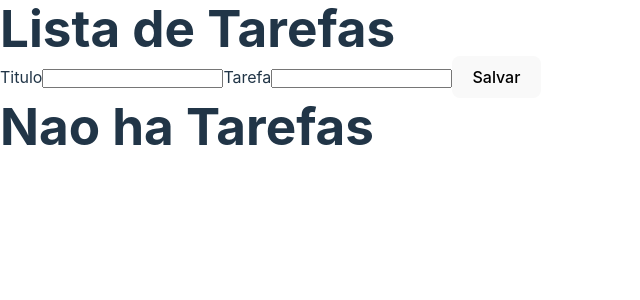
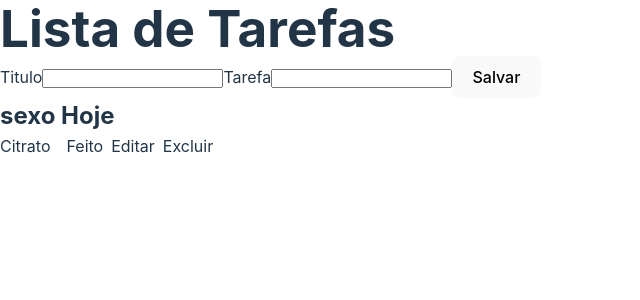
Before and after one commit to PauloSergiodosAnjos/Tarefas-do-dia, a React (Vite) app: page / in a window 1280 px wide. Shown: the top 300 px of the page, without its empty margins (0-640 px from the left). Built offline with nearby package versions, Linux system fonts and the light colour scheme; data requests are answered from the project's data file.

Commit message:
fazendo funcao de editar e feito

```diff
--- a/db.json
+++ b/db.json
@@ -1,3 +1,9 @@
 {
-  "tasks": []
+  "tasks": [
+    {
+      "title": "sexo Hoje",
+      "task": "Citrato",
+      "id": "4900"
+    }
+  ]
 }
--- a/src/components/tasksSection/TasksSection.jsx
+++ b/src/components/tasksSection/TasksSection.jsx
@@ -1,27 +1,36 @@
 import axios from "axios"
-import { useContext, useEffect } from "react"
+import { useContext, useEffect, useState } from "react"
 import "./_tasksSections.scss"
 import DataContext from "../contexts/DataContext"
 
 export default function TasksSection() {
     const {data, setData} = useContext(DataContext)
+    const [toggleCheck, setToggleCheck] = useState(false)
 
     useEffect(()=>{
         fetchData()
-        console.log(data);
     }, [])
 
     async function fetchData() {
         try {
-            const response = await axios.get("http://localhost:3001/tasks")
-            setData(response.data)
+            const responseToGet = await axios.get(`http://localhost:3001/tasks`)
+            setData(responseToGet.data)
         } catch (error) {
             alert("Erro ao fazer requisicao GET", error)
         }
     }
 
-    const editTask = ()=> {
-
+    const editTask = async (id, value)=> {
+        const taskToUpdate = data.find(element => element.id === id)
+        try {
+            await axios.put(`http://localhost:3001/tasks/${id}`, {
+                title: taskToUpdate.title,
+                task: value
+            })
+            await fetchData()
+        } catch (error) {
+            console.log("erro ao fazer PUT", error);
+        }
     }
 
     const deleteTask = async (id)=> {
@@ -41,10 +50,16 @@ export default function TasksSection() {
                     <div key={index}>
                         <h2>{element.title}</h2>
                         <ul>
-                            <li>{element.task}</li>
+                            <li className={toggleCheck === true ? "toggleCheck" : ""}>{element.task}</li>
                             <div className="status">
-                                <span>Feito</span>
-                                <span>Editar</span>
+                                <span onClick={()=>{
+                                    setToggleCheck(!toggleCheck)
+                                }}>Feito</span>
+                                <span onClick={async()=> {
+                                    const value = prompt("fodase")
+                                    editTask(element.id, value)
+                                    await fetchData()
+                                }}>Editar</span>
                                 <span onClick={async()=> {
                                     deleteTask(element.id)
                                     await fetchData()
--- a/src/components/tasksSection/_tasksSections.scss
+++ b/src/components/tasksSection/_tasksSections.scss
@@ -10,3 +10,7 @@ ul {
         cursor: pointer;
     }
 }
+
+.toggleCheck {
+    color: green;
+}
```
